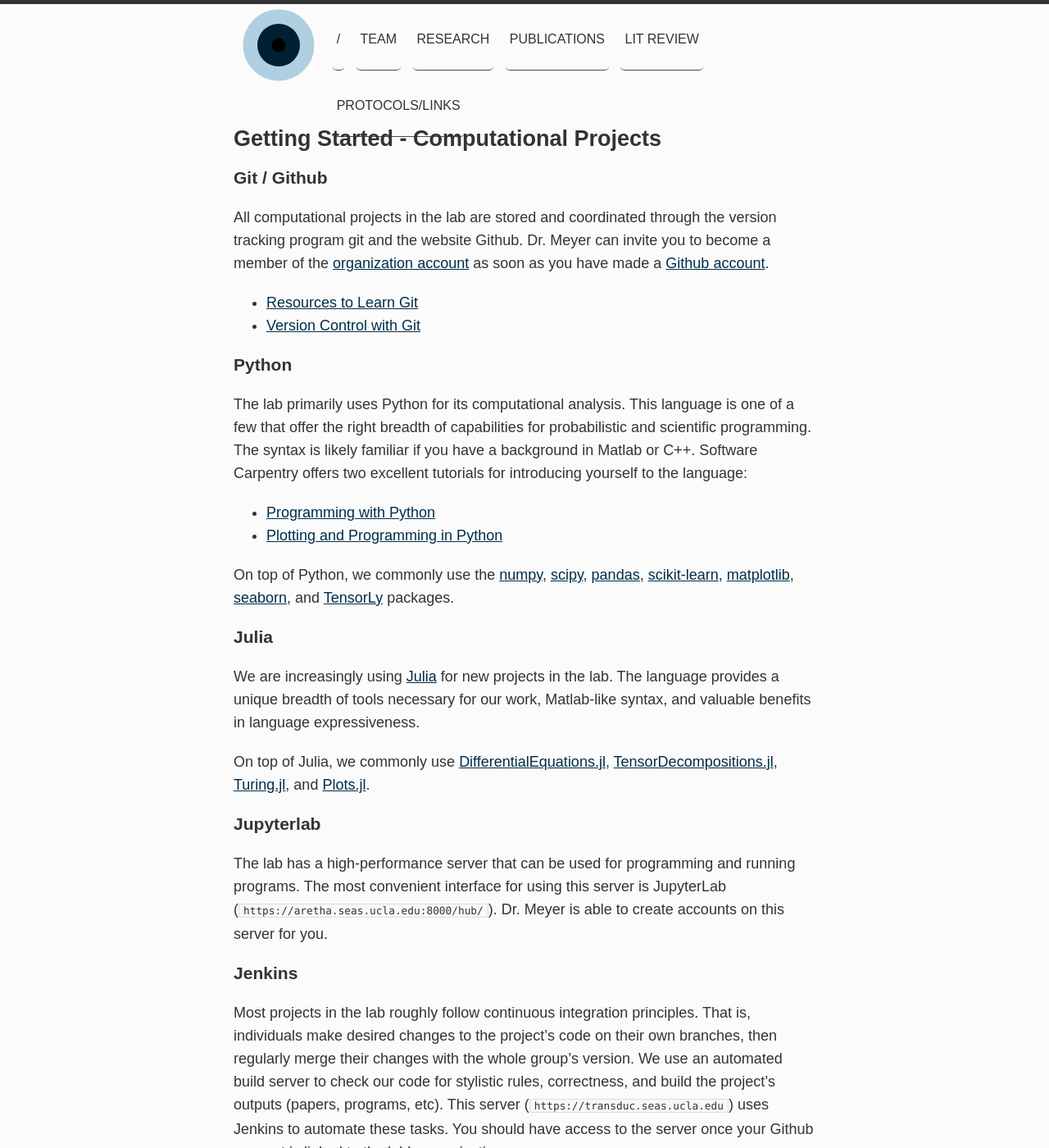
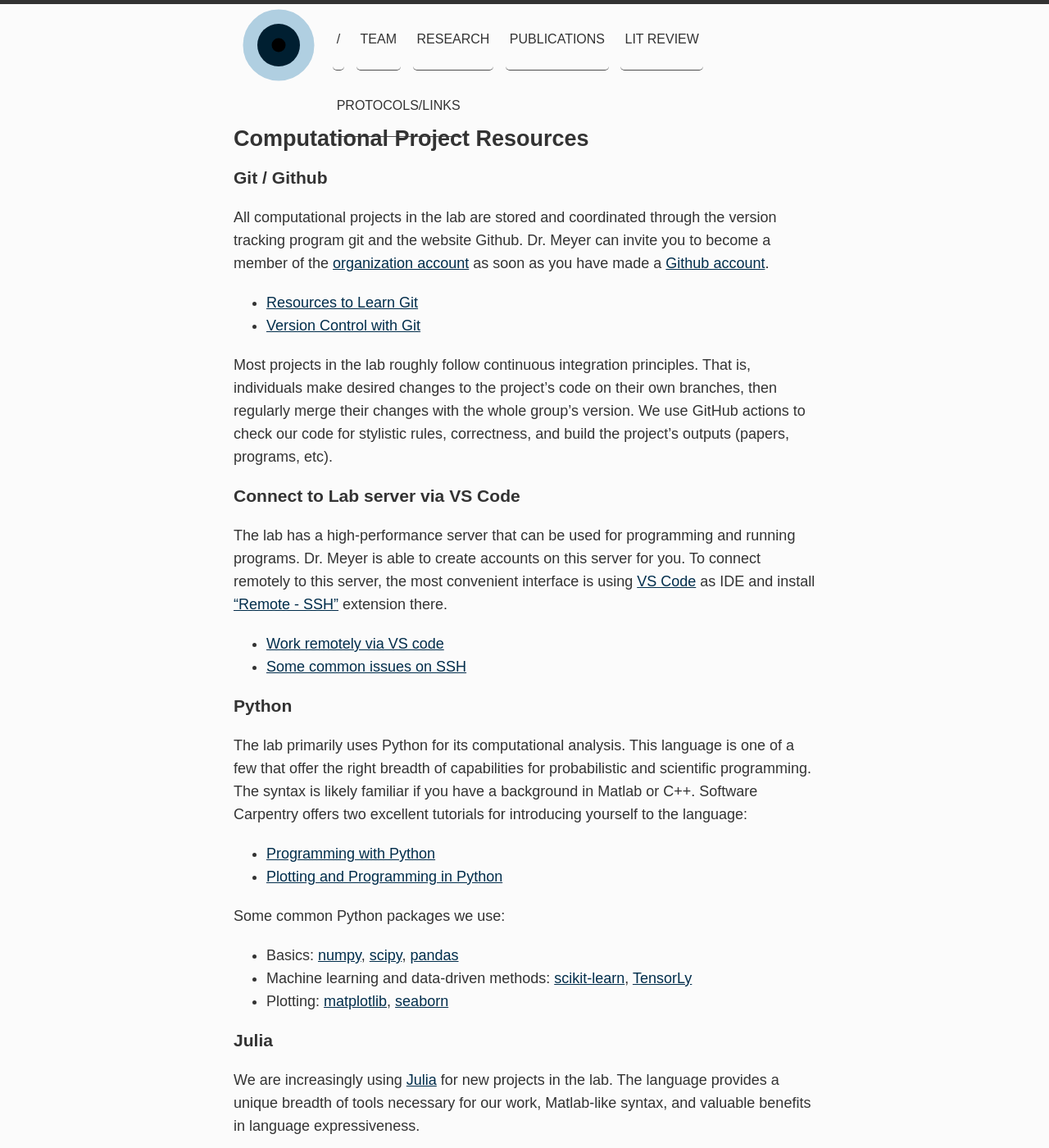
Before and after one commit to meyer-lab/asmlab.org, a Jekyll site: the page built from team/computational_start.md, in a window 1280 px wide and 1400 px high. Shown: the whole window at 82% size. Built offline with Jekyll 4.4.1, drawn with Linux system fonts in a browser that asks for light colours; some web fonts are replaced; some of the changed text lies outside the part shown.

Commit message:
Some immediate changes on the computational page

```diff
--- a/team/computational_start.md
+++ b/team/computational_start.md
@@ -1,6 +1,6 @@
 ---
 layout: page
-title: Getting Started - Computational Projects
+title: Computational Project Resources
 ---
 
 ### Git / Github
@@ -10,6 +10,15 @@ All computational projects in the lab are stored and coordinated through the ver
 - [Resources to Learn Git](https://try.github.io/)
 - [Version Control with Git](http://swcarpentry.github.io/git-novice/)
 
+Most projects in the lab roughly follow continuous integration principles. That is, individuals make desired changes to the project's code on their own branches, then regularly merge their changes with the whole group's version. We use GitHub actions to check our code for stylistic rules, correctness, and build the project's outputs (papers, programs, etc).
+
+### Connect to Lab server via VS Code
+
+The lab has a high-performance server that can be used for programming and running programs. Dr. Meyer is able to create accounts on this server for you. To connect remotely to this server, the most convenient interface is using [VS Code](https://code.visualstudio.com/) as IDE and install ["Remote - SSH"](https://marketplace.visualstudio.com/items?itemName=ms-vscode-remote.remote-ssh)  extension there.
+
+- [Work remotely via VS code](https://code.visualstudio.com/docs/remote/ssh)
+- [Some common issues on SSH](https://code.visualstudio.com/docs/remote/troubleshooting)
+
 ### Python
 
 The lab primarily uses Python for its computational analysis. This language is one of a few that offer the right breadth of capabilities for probabilistic and scientific programming. The syntax is likely familiar if you have a background in Matlab or C++. Software Carpentry offers two excellent tutorials for introducing yourself to the language:
@@ -17,18 +26,19 @@ The lab primarily uses Python for its computational analysis. This language is o
 - [Programming with Python](http://swcarpentry.github.io/python-novice-inflammation/)
 - [Plotting and Programming in Python](https://swcarpentry.github.io/python-novice-gapminder/)
 
-On top of Python, we commonly use the [numpy](https://www.numpy.org), [scipy](https://www.scipy.org), [pandas](https://pandas.pydata.org), [scikit-learn](https://scikit-learn.org), [matplotlib](https://matplotlib.org), [seaborn](https://seaborn.pydata.org), and [TensorLy](http://tensorly.org) packages.
+Some common Python packages we use:
+
+- Basics: [numpy](https://www.numpy.org), [scipy](https://www.scipy.org), [pandas](https://pandas.pydata.org)
+- Machine learning and data-driven methods:  [scikit-learn](https://scikit-learn.org), [TensorLy](http://tensorly.org)
+- Plotting: [matplotlib](https://matplotlib.org), [seaborn](https://seaborn.pydata.org)
 
 ### Julia
 
 We are increasingly using [Julia](https://docs.julialang.org/en/v1/) for new projects in the lab. The language provides a unique breadth of tools necessary for our work, Matlab-like syntax, and valuable benefits in language expressiveness.
 
-On top of Julia, we commonly use [DifferentialEquations.jl](http://docs.juliadiffeq.org/latest/), [TensorDecompositions.jl](https://github.com/yunjhongwu/TensorDecompositions.jl), [Turing.jl](https://turing.ml), and [Plots.jl](http://docs.juliaplots.org/latest/).
+Some common Julia packages we use:
 
-### Jupyterlab
-
-The lab has a high-performance server that can be used for programming and running programs. The most convenient interface for using this server is JupyterLab (`https://aretha.seas.ucla.edu:8000/hub/`). Dr. Meyer is able to create accounts on this server for you.
-
-### Jenkins
-
-Most projects in the lab roughly follow continuous integration principles. That is, individuals make desired changes to the project's code on their own branches, then regularly merge their changes with the whole group's version. We use an automated build server to check our code for stylistic rules, correctness, and build the project's outputs (papers, programs, etc). This server (`https://transduc.seas.ucla.edu`) uses Jenkins to automate these tasks. You should have access to the server once your Github account is linked to the lab's organization.
+- Mechanistic modeling: [Optim.jl](https://julianlsolvers.github.io/Optim.jl/) [DifferentialEquations.jl](http://docs.juliadiffeq.org/latest/), [ForwardDiff.jl](https://www.juliadiff.org/)
+- Stochastic modeling: [Turing.jl](https://turing.ml)
+- Machine learning and data-driven methods: [TensorDecompositions.jl](https://github.com/yunjhongwu/TensorDecompositions.jl)
+- Plotting: [Plots.jl](http://docs.juliaplots.org/latest/), [Gadfly.jl](http://gadflyjl.org/)
```
Also changed, not shown: _includes/protocol_links.md (+1 -1 lines).
